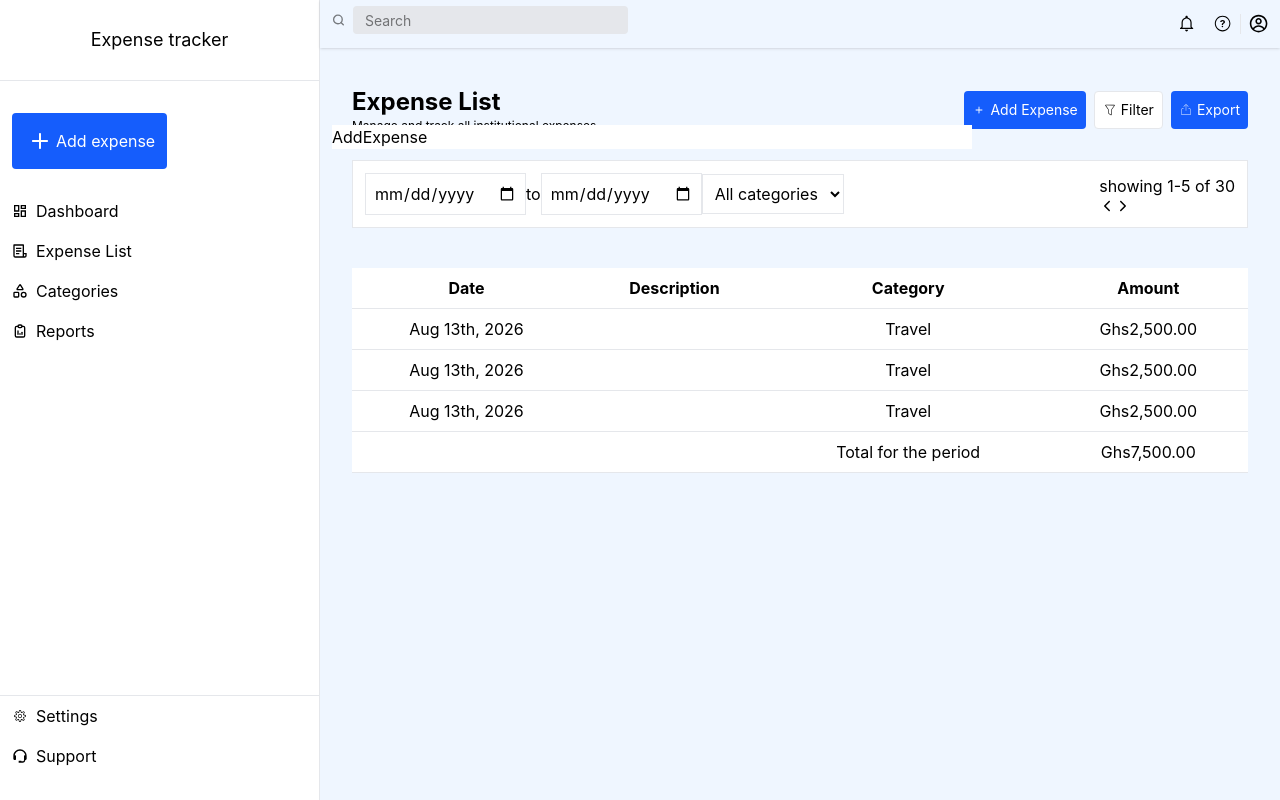
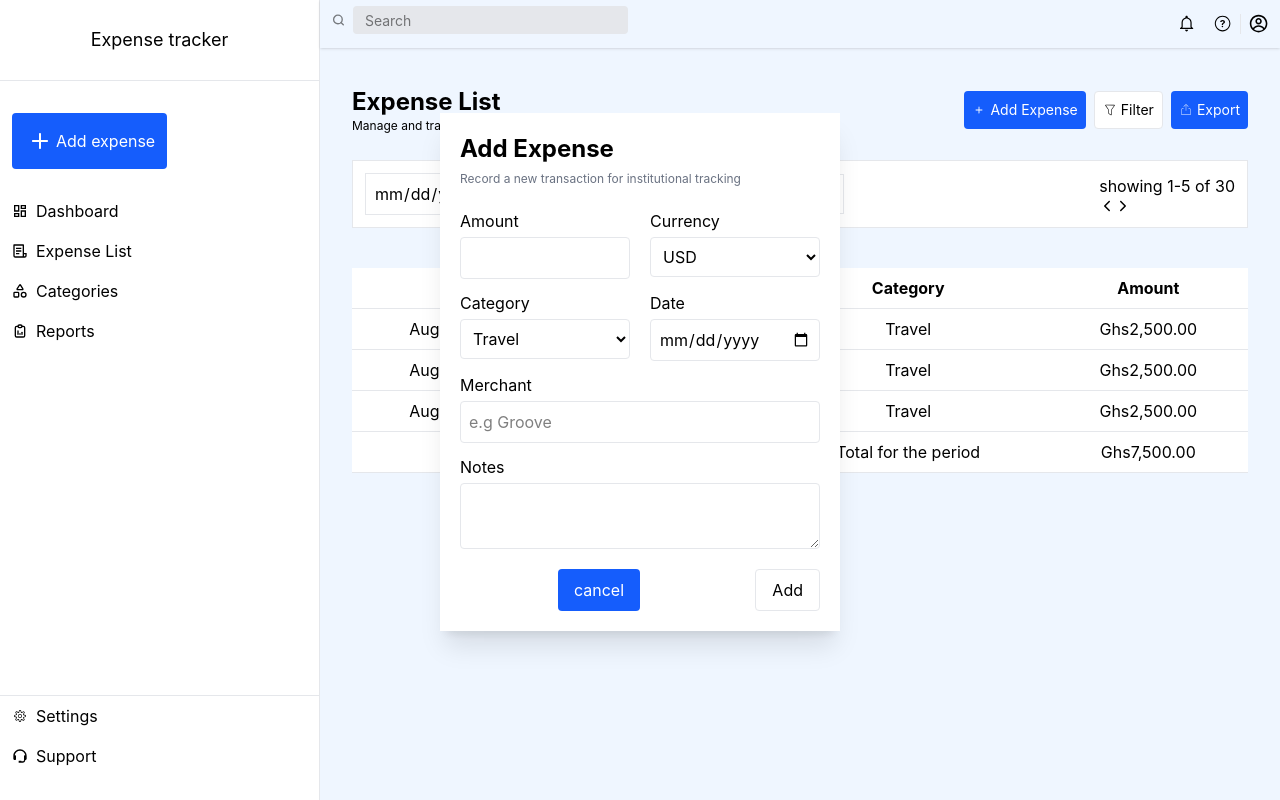
Before and after one commit to nanayaww/expense_tracker, a React (Vite) app: page /expenselist in a window 1280 px wide. Both pictures are taken after a click on the button "Add expense". Built offline with nearby package versions, Linux system fonts and the light colour scheme.

Commit message:
add functionality to the expense form

```diff
--- a/src/App.jsx
+++ b/src/App.jsx
@@ -1,10 +1,12 @@
+import { useState } from "react";
 import Container from "./assets/components/main/Container";
 import Sidebar from "./assets/components/sidebar/Sidebar";
 
 function App() {
+  const [expense, setExpense] = useState([]);
   return (
     <div className=" grid grid-cols-4 ">
-      <Sidebar />
+      <Sidebar expense={expense} setExpense={setExpense} />
       <Container />
     </div>
   );
--- a/src/assets/components/main/Container.jsx
+++ b/src/assets/components/main/Container.jsx
@@ -1,11 +1,11 @@
 import Content from "./Content";
 import Navbar from "./Navbar";
 
-function Container() {
+function Container({ expense }) {
   return (
     <div className=" col-span-3 flex flex-col bg-blue-50 ">
       <Navbar />
-      <Content />
+      <Content expense={expense} />
     </div>
   );
 }
--- a/src/assets/components/main/Navbar.jsx
+++ b/src/assets/components/main/Navbar.jsx
@@ -10,7 +10,7 @@
       <div className=" w-[40%]">
         <label class="input">
           <svg
-            class="h-[1em] opacity-50"
+            className="h-[1em] opacity-50"
             xmlns="http://www.w3.org/2000/svg"
             viewBox="0 0 24 24"
           >
--- a/src/assets/components/main/expenseList/AddExpense.jsx
+++ b/src/assets/components/main/expenseList/AddExpense.jsx
@@ -1,10 +1,120 @@
-function AddExpense({ showAddExpense }) {
+import Button from "../../Button";
+
+function AddExpense({ showAddExpense, handleClick, setExpense }) {
+  function handleSubmit(e) {
+    e.preventDefault();
+
+    const formData = new FormData(e.target);
+
+    const newExpense = {
+      id: crypto.randomUUID(),
+      amount: formData.get("amount"),
+      currency: formData.get("currency"),
+      category: formData.get("category"),
+      date: formData.get("date"),
+      merchant: formData.get("merchant"),
+      notes: formData.get("notes"),
+    };
+
+    setExpense((prev) => [...prev, newExpense]);
+    console.log(newExpense);
+
+    e.target.reset();
+    handleClick();
+  }
+
   return (
     <div
-      className={`absolute ${showAddExpense ? "translate-1/2" : "-translate-100"}
-     bg-white w-[calc(50vw)] `}
+      className={`fixed left-1/2 w-[calc(50vw)] max-w-100 -translate-x-1/2 bg-white shadow-xl transition-all duration-300 ease-in-out ${
+        showAddExpense
+          ? "translate-y-0 opacity-100 pointer-events-auto"
+          : "translate-y-8 opacity-0 pointer-events-none"
+      }`}
     >
-      AddExpense
+      <div className="p-5">
+        <div>
+          <h2 className="text-2xl font-bold">Add Expense</h2>
+          <span className="text-xs text-gray-500">
+            Record a new transaction for institutional tracking
+          </span>
+        </div>
+
+        <form onSubmit={handleSubmit}>
+          <div className="my-5 flex flex-col gap-3 ">
+            <div className="grid gap-5 sm:grid-cols-2">
+              <label htmlFor="amount" className="flex flex-col gap-1">
+                Amount
+                <input
+                  className="formInput"
+                  type="number"
+                  name="amount"
+                  id="amount"
+                />
+              </label>
+
+              <label htmlFor="currency" className="flex flex-col gap-1">
+                Currency
+                <select className="formInput" name="currency" id="currency">
+                  <option value="usd">USD</option>
+                </select>
+              </label>
+            </div>
+
+            <div className="grid gap-5 sm:grid-cols-2">
+              <label htmlFor="category" className="flex flex-col gap-1">
+                Category
+                <select className="formInput" name="category" id="category">
+                  <option value="Travel">Travel</option>
+                </select>
+              </label>
+
+              <label htmlFor="date" className="flex flex-col gap-1">
+                Date
+                <input
+                  className="formInput"
+                  type="date"
+                  name="date"
+                  id="date"
+                />
+              </label>
+            </div>
+
+            <label htmlFor="merchant" className="flex flex-col gap-1">
+              Merchant
+              <input
+                className="formInput"
+                type="text"
+                name="merchant"
+                id="merchant"
+                placeholder="e.g Groove"
+              />
+            </label>
+
+            <label htmlFor="notes" className="flex flex-col gap-1">
+              Notes
+              <textarea className="formInput" name="notes" id="notes" />
+            </label>
+          </div>
+          <div className=" grid grid-cols-2 ">
+            <Button
+              handleClick={(e) => {
+                e.preventDefault();
+                handleClick();
+              }}
+              value="cancel"
+              style={
+                "bg-blue-600 px-4 py-2 rounded-sm justify-self-end text-white flex items-center"
+              }
+            />
+            <Button
+              value="Add"
+              style={
+                "bg-white px-4 py-2 rounded-sm border justify-self-end border-gray-200 flex items-center"
+              }
+            />
+          </div>
+        </form>
+      </div>
     </div>
   );
 }
--- a/src/assets/components/main/expenseList/Expense.jsx
+++ b/src/assets/components/main/expenseList/Expense.jsx
@@ -38,28 +38,25 @@
           </tr>
           <tr>
             <td>Aug 13th, 2026</td>
-            <td></td>
+            <td>okay</td>
             <td>Travel</td>
             <td>Ghs2,500.00</td>
           </tr>
           <tr>
-            {" "}
             <td>Aug 13th, 2026</td>
-            <td></td>
+            <td>okay</td>
             <td>Travel</td>
             <td>Ghs2,500.00</td>
           </tr>
           <tr>
-            {" "}
             <td>Aug 13th, 2026</td>
-            <td></td>
+            <td>okay</td>
             <td>Travel</td>
             <td>Ghs2,500.00</td>
           </tr>
           <tr>
-            {" "}
-            <td></td>
-            <td></td>
+            <td>okay</td>
+            <td>okay</td>
             <td>Total for the period</td>
             <td>Ghs7,500.00</td>
           </tr>
--- a/src/assets/components/sidebar/Sidebar.jsx
+++ b/src/assets/components/sidebar/Sidebar.jsx
@@ -11,7 +11,7 @@
 import AddExpense from "../main/expenseList/AddExpense";
 import { useState } from "react";
 
-function Sidebar() {
+function Sidebar({ expense, setExpense }) {
   const [showAddExpense, setshowAddExpense] = useState(false);
 
   function handleShowExpense() {
@@ -26,7 +26,12 @@
       <hr className=" lines h-px" />
       <div className=" flex flex-col flex-1 py-8">
         <div className="h-[10%] px-3">
-          <AddExpense showAddExpense={showAddExpense} />
+          <AddExpense
+            handleClick={handleShowExpense}
+            showAddExpense={showAddExpense}
+            expense={expense}
+            setExpense={setExpense}
+          />
           <Button
             handleClick={handleShowExpense}
             child={<IoIosAdd size={"2rem"} />}
--- a/src/index.css
+++ b/src/index.css
@@ -32,4 +32,8 @@
   .expenseButtons {
     @apply flex items-center gap-1 p-2 text-sm rounded-sm;
   }
+
+  .formInput {
+    @apply w-full border border-gray-200 px-2 py-2 rounded-sm outline-transparent focus:outline-gray-500;
+  }
 }
```
